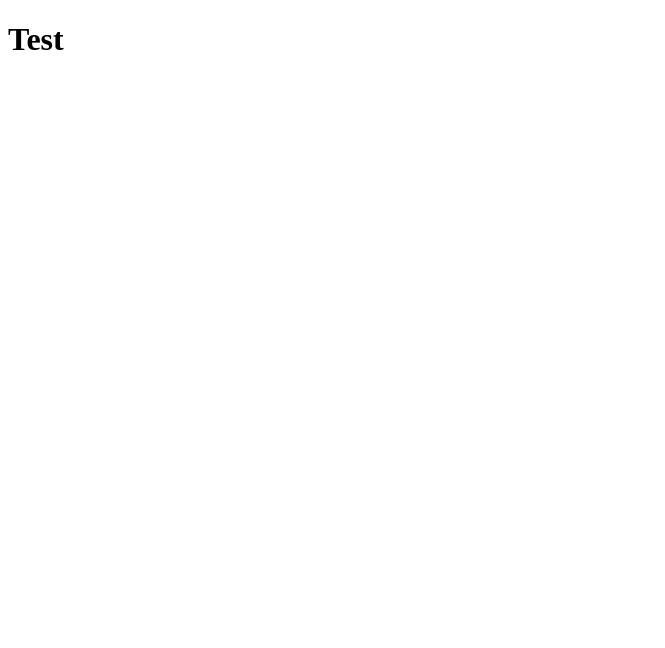
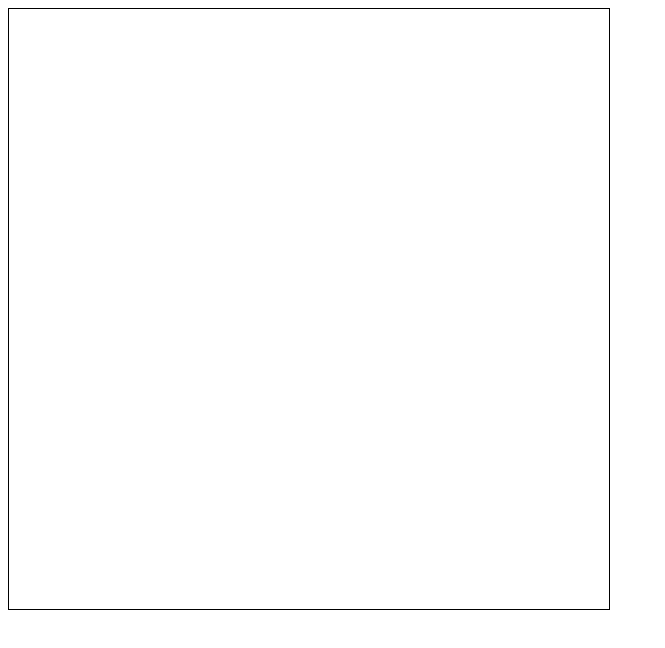
Before and after one commit to markbiek/matrix-fun, a React (Vite) app: page / in a window 1280 px wide. Shown: the top 648 px of the page, without its empty margins (0-665 px from the left). Built offline with nearby package versions, Linux system fonts and the light colour scheme.

Commit message:
Initial canvas stub

```diff
--- a/src/App.css
+++ b/src/App.css
@@ -0,0 +1,3 @@
+canvas {
+	border: 1px solid black;
+}
--- a/src/App.tsx
+++ b/src/App.tsx
@@ -1,9 +1,19 @@
+import Canvas from './Canvas';
+
 import './App.css';
+
+
+const draw = (context: any, width: number, height: number) => {
+	context.fillStyle = '#fff';
+	context.fillRect(0, 0, context.canvas.width, context.canvas.height);
+}
 
 function App() {
 	return (
 		<div className="app">
-			<h1>Test</h1>
+			<main>
+				<Canvas width={600} height={600} onDraw={draw} />
+			</main>
 		</div>
 	);
 }
--- /dev/null
+++ b/src/Canvas.tsx
@@ -0,0 +1,31 @@
+import { useRef, useEffect } from 'react';
+
+interface CanvasProps {
+	width: number;
+	height: number;
+	onDraw?: Function;
+}
+
+const Canvas = (props: CanvasProps) => {
+	const canvasRef = useRef(null);
+
+	let context = null;
+
+	useEffect(() => {
+		if (!canvasRef || !canvasRef.current) {
+			return;
+		}
+
+		const canvas: any = canvasRef.current;
+
+		context = canvas.getContext('2d');
+
+		if (props.onDraw) {
+			props.onDraw(context, props.width, props.height );
+		}
+	}, [canvasRef]);
+
+	return <canvas ref={canvasRef} {...props} />
+};
+
+export default Canvas;
```
Also changed, not shown: .prettierrc.json (added).
